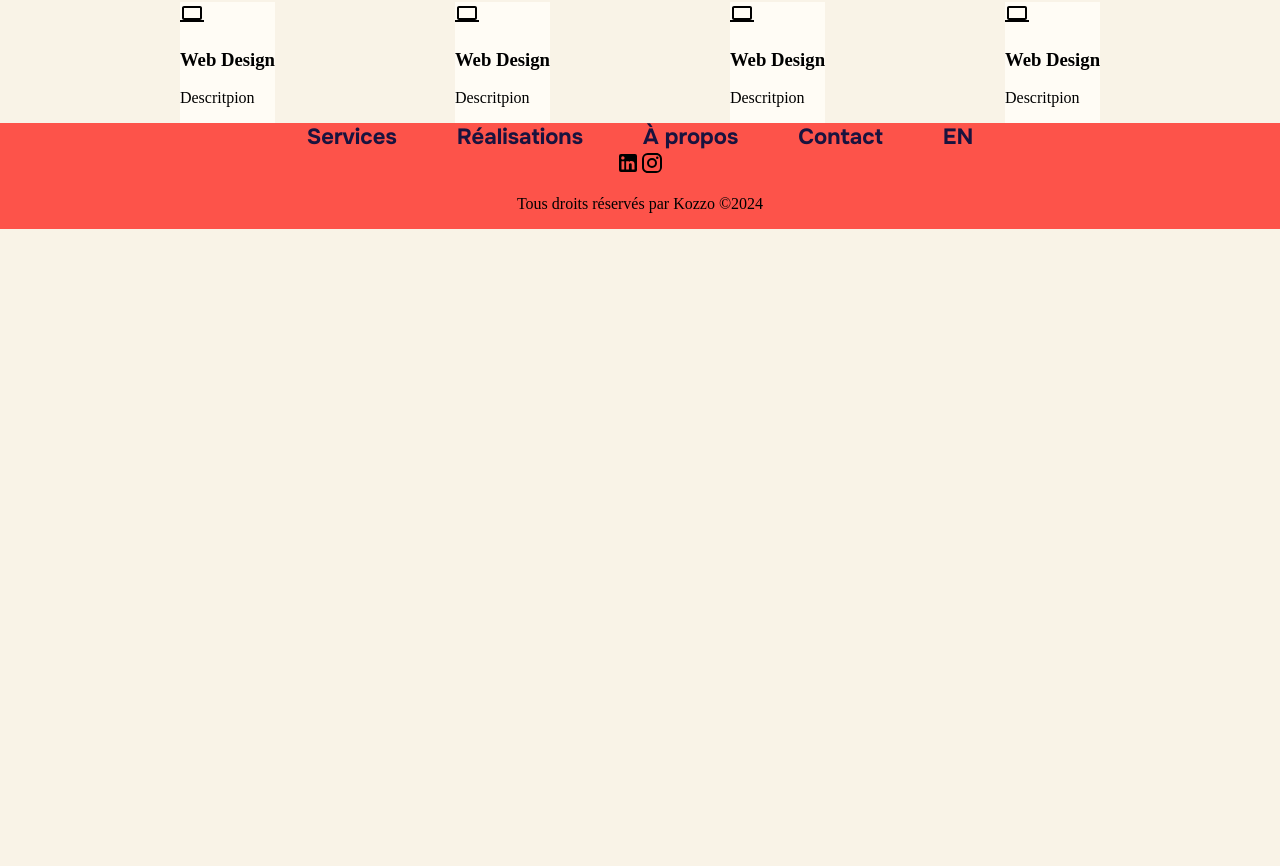
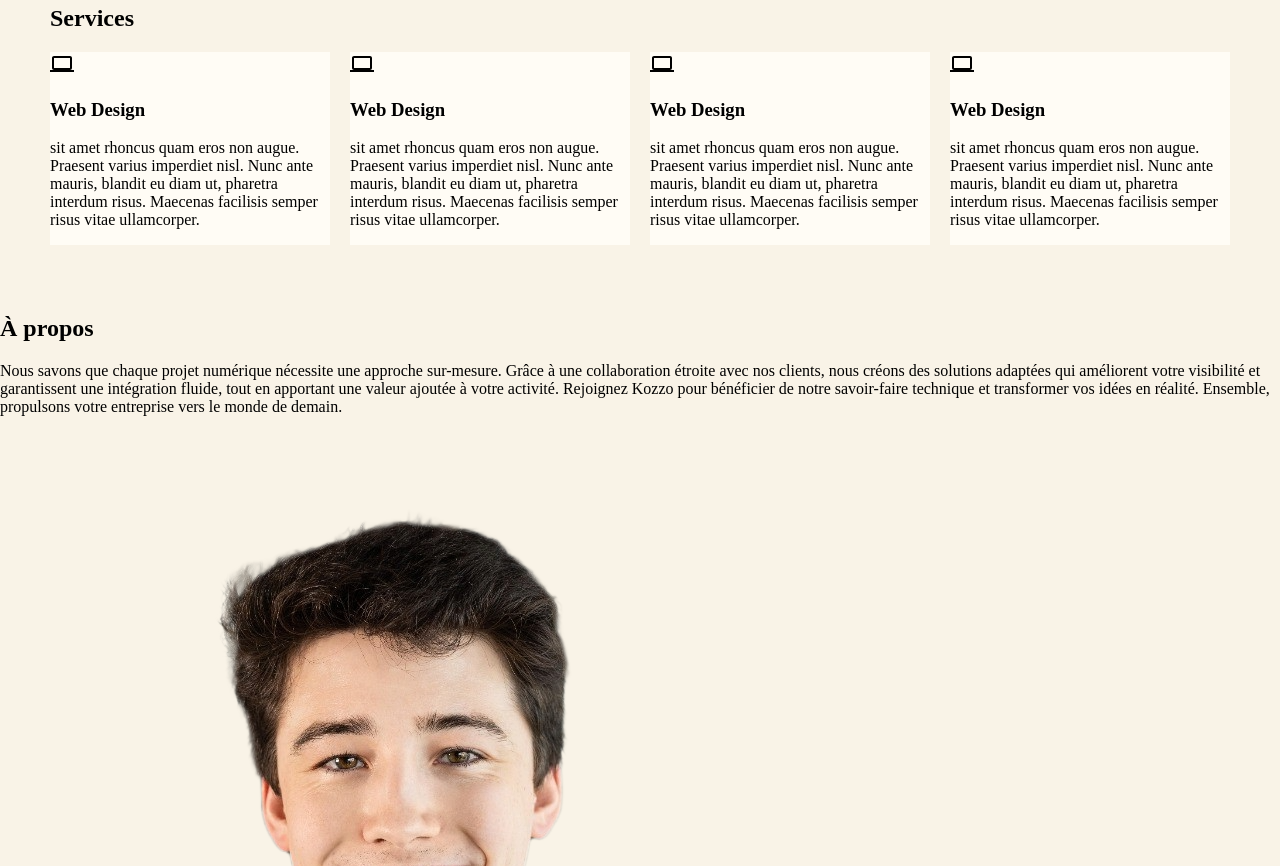
Before and after one commit to kozzo-solutions/kozzo-website, a React (Create React App) app: page / in a window 1280 px wide. Shown: the part 1234-2100 px from the top of the page. Before the commit the page ends 1463 px from the top, so only its background shows below. Built offline with nearby package versions, Linux system fonts and the light colour scheme.

Commit message:
about us section added, css to be done

```diff
--- a/src/App.css
+++ b/src/App.css
@@ -72,9 +72,13 @@ body{
 /* End of TopSection CSS */
 
 /* Services and ServiceCard CSS*/
+.services-section{
+    padding: 50px;
+}
 .service-cards {
     display: flex;
     justify-content: space-evenly;
+    gap: 20px;
 }
 
 .service-cards .service-card {
@@ -83,12 +87,25 @@ body{
 }
 /* End of Services and ServiceCard CSS */
 
+/* AboutUs CSS */
+
+/* End of AboutUs CSS */
+
 /* Footer CSS */
 .footer {
     background-color: var(--design-orange);
     display: flex;
     flex-direction: column;
     align-items: center;
+    justify-content: space-around;
+    padding: 50px
+}
+.icons {
+    color: var(--design-blue);
+    text-decoration: none;
+}
+.footer p {
+    margin: 0px;
 }
 
 /* End of Footer CSS */
@@ -110,6 +127,10 @@ body{
     /* Services and ServiceCard CSS */
 
     /* End of Services and ServiceCard CSS */
+
+    /* AboutUs CSS */
+
+    /* End of AboutUs CSS */
 
     /* Footer CSS */
 
@@ -136,6 +157,10 @@ body{
 
     /* End of Services and ServiceCard CSS */
 
+    /* AboutUs CSS */
+
+    /* End of AboutUs CSS */
+
     /* Footer CSS */
 
     /* End of Footer CSS */
--- a/src/App.js
+++ b/src/App.js
@@ -2,6 +2,7 @@ import './App.css';
 import Header from './components/header';
 import TopSection from './components/top-section';
 import Services from './components/services';
+import AboutUs from './components/about-us';
 import Footer from './components/footer';
 
 function App() {
@@ -10,6 +11,7 @@ function App() {
         <Header/>
         <TopSection/>
         <Services/>
+        <AboutUs/>
         <Footer/>
     </div>
   );
--- /dev/null
+++ b/src/components/about-us.js
@@ -0,0 +1,20 @@
+import React from "react";
+import jonathanPicture from '../images/jonathan.png';
+import etiennePicture from '../images/etienne.png';
+
+const AboutUs = () => (
+    <div className="about-us-section">
+        <h2>À propos</h2>
+        <p>
+            Nous savons que chaque projet numérique nécessite une approche sur-mesure. Grâce à une collaboration étroite avec nos clients, nous créons des solutions adaptées qui améliorent votre visibilité et garantissent une intégration fluide, tout en apportant une valeur ajoutée à votre activité.
+
+            Rejoignez Kozzo pour bénéficier de notre savoir-faire technique et transformer vos idées en réalité. Ensemble, propulsons votre entreprise vers le monde de demain.
+        </p>
+        <div className="team-pictures">
+            <img src={jonathanPicture} alt="jonathan"/>
+            <img src={etiennePicture} alt="etienne"/>
+        </div>
+    </div>
+)
+
+export default AboutUs;
--- a/src/components/footer.js
+++ b/src/components/footer.js
@@ -2,13 +2,14 @@ import React from "react";
 import Nav from "./nav";
 import LinkedInIcon from '@mui/icons-material/LinkedIn';
 import InstagramIcon from '@mui/icons-material/Instagram';
+import Link from '@mui/material/Link';
 
 const Footer = () => (
     <footer className="footer">
         <Nav/>
         <div className="icons">
-            <LinkedInIcon></LinkedInIcon>
-            <InstagramIcon></InstagramIcon>
+            <Link href="#"><LinkedInIcon></LinkedInIcon></Link>
+            <Link href="#"><InstagramIcon></InstagramIcon></Link>
         </div>
         <p>
             Tous droits réservés par Kozzo ©2024
--- a/src/components/services.js
+++ b/src/components/services.js
@@ -6,12 +6,11 @@ const Services = () => (
     <div className="services-section">
         <h2>Services</h2>
         <div className="service-cards">
-            <ServiceCard title="Web Design" desc="Descritpion"/>
-            <ServiceCard title="Web Design" desc="Descritpion"/>
-            <ServiceCard title="Web Design" desc="Descritpion"/>
-            <ServiceCard title="Web Design" desc="Descritpion"/>
+            <ServiceCard title="Web Design" desc="sit amet rhoncus quam eros non augue. Praesent varius imperdiet nisl. Nunc ante mauris, blandit eu diam ut, pharetra interdum risus. Maecenas facilisis semper risus vitae ullamcorper."/>
+            <ServiceCard title="Web Design" desc="sit amet rhoncus quam eros non augue. Praesent varius imperdiet nisl. Nunc ante mauris, blandit eu diam ut, pharetra interdum risus. Maecenas facilisis semper risus vitae ullamcorper."/>
+            <ServiceCard title="Web Design" desc="sit amet rhoncus quam eros non augue. Praesent varius imperdiet nisl. Nunc ante mauris, blandit eu diam ut, pharetra interdum risus. Maecenas facilisis semper risus vitae ullamcorper."/>
+            <ServiceCard title="Web Design" desc="sit amet rhoncus quam eros non augue. Praesent varius imperdiet nisl. Nunc ante mauris, blandit eu diam ut, pharetra interdum risus. Maecenas facilisis semper risus vitae ullamcorper."/>
         </div>
     </div>
 )
-
 export default Services;
```
